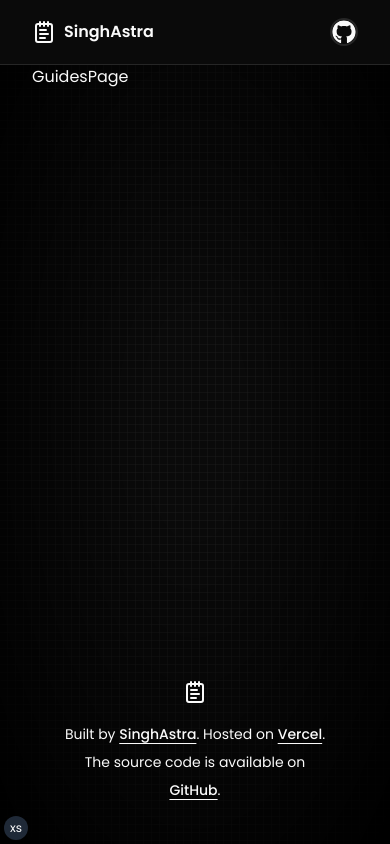
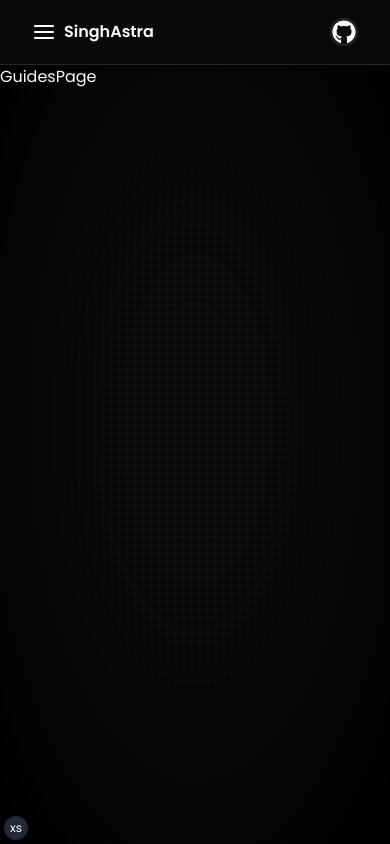
Before and after one commit to SinghAstra/AnalyticsX, a Next.js app: page /guides in a window 390 px wide. Built offline with nearby package versions, Linux system fonts and the light colour scheme.

Commit message:
Sidebar Nav DOcs

```diff
--- /dev/null
+++ b/app/(docs)/docs/layout.tsx
@@ -0,0 +1,17 @@
+import { DocsSidebarNav } from "@/components/sidebar-nav";
+import { docsConfig } from "@/config/docs";
+
+interface DocsLayoutProps {
+  children: React.ReactNode;
+}
+
+export default function DocsLayout({ children }: DocsLayoutProps) {
+  return (
+    <div className="flex-1 md:grid md:grid-cols-[220px_1fr] md:gap-6 lg:grid-cols-[240px_1fr] lg:gap-10 ">
+      <aside className="fixed z-30 hidden h-[calc(100vh-3.5rem)] w-full shrink-0 overflow-y-auto border-r py-2 px-2 md:sticky md:block lg:py-10 ">
+        <DocsSidebarNav items={docsConfig.sidebarNav} />
+      </aside>
+      {children}
+    </div>
+  );
+}
--- a/app/(docs)/layout.tsx
+++ b/app/(docs)/layout.tsx
@@ -37,7 +37,7 @@ export default function DocsLayout({ children }: DocsLayoutProps) {
           </div>
         </div>
       </header>
-      <div className="container flex-1">{children}</div>
+      <div className="flex-1">{children}</div>
       <SiteFooter />
     </div>
   );
--- a/components/MainNav.tsx
+++ b/components/MainNav.tsx
@@ -48,7 +48,7 @@ const MainNav = ({ items, children }: MainNavProps) => {
         className="flex items-center space-x-2 md:hidden"
         onClick={() => setShowMobileMenu(!showMobileMenu)}
       >
-        {showMobileMenu ? <Icons.menu /> : <Icons.logo />}
+        <Icons.menu />
         <span className="font-semibold">SinghAstra</span>
       </button>
       {showMobileMenu && items && (
--- a/components/sidebar-nav.tsx
+++ b/components/sidebar-nav.tsx
@@ -46,7 +46,7 @@ export function DocsSidebarNavItems({
             key={index}
             href={item.href}
             className={cn(
-              "flex w-full items-center rounded-md p-2 hover:underline",
+              "flex w-full items-center rounded-md p-2 hover:bg-muted",
               {
                 "bg-muted": pathname === item.href,
               }
@@ -57,7 +57,10 @@ export function DocsSidebarNavItems({
             {item.title}
           </Link>
         ) : (
-          <span className="flex w-full cursor-not-allowed items-center rounded-md p-2 opacity-60">
+          <span
+            className="flex w-full cursor-not-allowed items-center rounded-md p-2 opacity-60"
+            key={index}
+          >
             {item.title}
           </span>
         )
--- a/components/site-footer.tsx
+++ b/components/site-footer.tsx
@@ -7,7 +7,7 @@ import { Icons } from "./Icons";
 export function SiteFooter({ className }: React.HTMLAttributes<HTMLElement>) {
   return (
     <footer className={cn(className)}>
-      <div className="container flex flex-col items-center  gap-4 py-10 md:h-24 md:flex-row md:py-0 ">
+      <div className="hidden container md:flex flex-col items-center  gap-4 py-4 border-t md:flex-row bg-background">
         <div className="flex flex-col items-center justify-end gap-4 px-8 md:flex-row md:gap-2 md:px-0 ">
           <Icons.logo />
           <p className="text-center text-sm leading-loose md:text-left">
```
